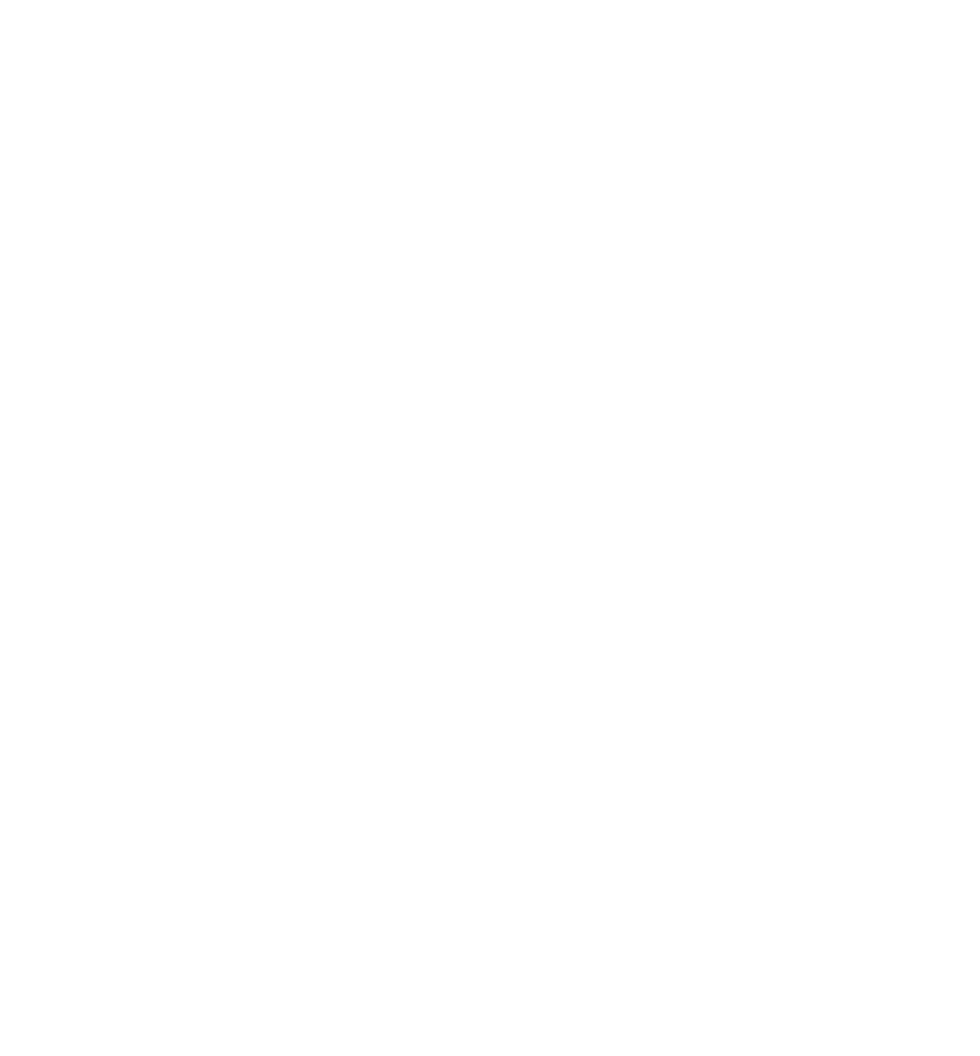
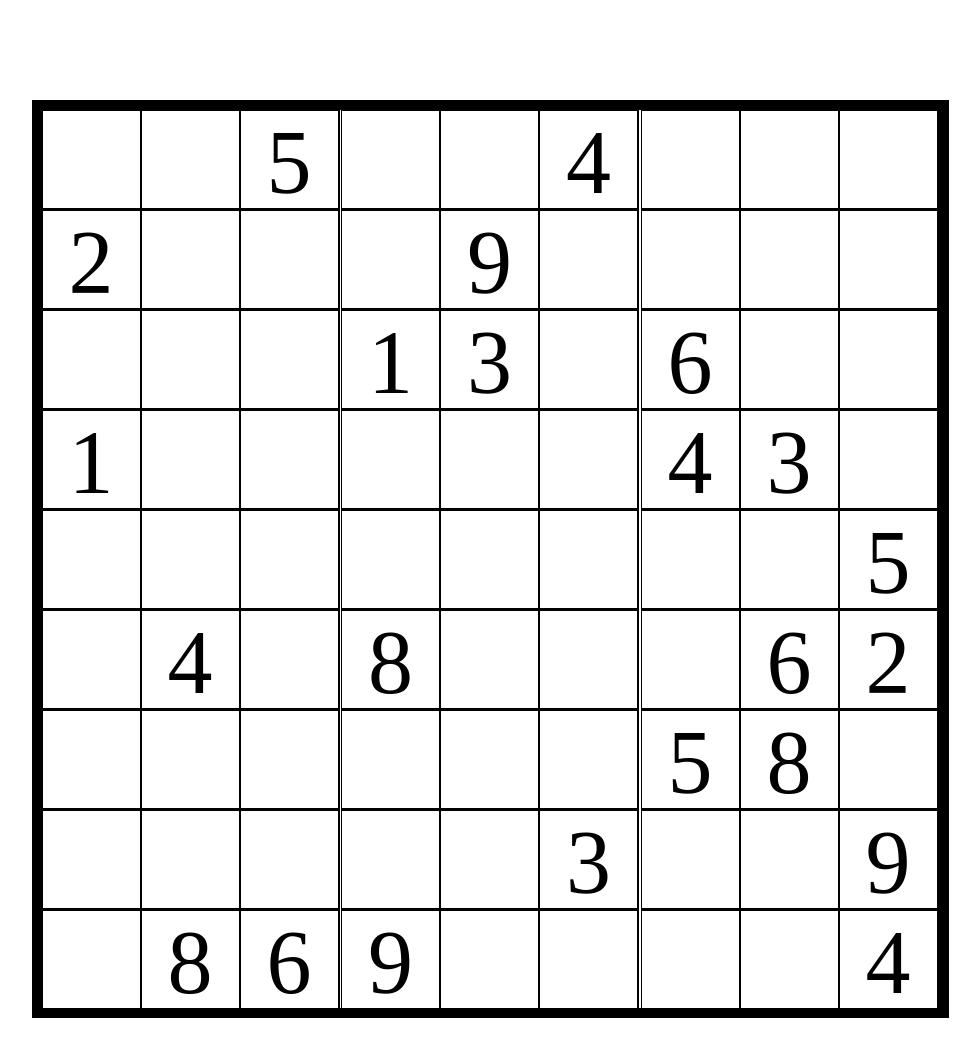
Before and after one commit to DilshodbekAqiyev/Lesson-13, a plain HTML site: page Homework/sudoku/index.html in a window 1280 px wide. Shown: the whole page, without its empty margins (150-1130 px from the left). Before the commit the page ends 800 px from the top, so only its background shows below. Drawn offline with Linux system fonts and the light colour scheme.

Commit message:
Added Sudoku code

```diff
--- a/Homework/sudoku/index.html
+++ b/Homework/sudoku/index.html
@@ -5,11 +5,110 @@
     <meta http-equiv="X-UA-Compatible" content="IE=edge">
     <meta name="viewport" content="width=device-width, initial-scale=1.0">
     <title>Sudoku</title>
+    <link rel="stylesheet" href="main.css">
 </head>
 <body>
 
     <div class="container">
-
+        <div class="bigBox">
+            <div class="box"></div>
+            <div class="box"></div>
+            <div class="box">5</div>
+            <div class="box">2</div>
+            <div class="box"></div>
+            <div class="box"></div>
+            <div class="box"></div>
+            <div class="box"></div>
+            <div class="box"></div>
+        </div>
+        <div class="bigBox">
+            <div class="box"></div>
+            <div class="box"></div>
+            <div class="box">4</div>
+            <div class="box"></div>
+            <div class="box">9</div>
+            <div class="box"></div>
+            <div class="box">1</div>
+            <div class="box">3</div>
+            <div class="box"></div>
+        </div>
+        <div class="bigBox">
+            <div class="box"></div>
+            <div class="box"></div>
+            <div class="box"></div>
+            <div class="box"></div>
+            <div class="box"></div>
+            <div class="box"></div>
+            <div class="box">6</div>
+            <div class="box"></div>
+            <div class="box"></div>
+        </div>
+        <div class="bigBox">
+            <div class="box">1</div>
+            <div class="box"></div>
+            <div class="box"></div>
+            <div class="box"></div>
+            <div class="box"></div>
+            <div class="box"></div>
+            <div class="box"></div>
+            <div class="box">4</div>
+            <div class="box"></div>
+        </div>
+        <div class="bigBox">
+            <div class="box"></div>
+            <div class="box"></div>
+            <div class="box"></div>
+            <div class="box"></div>
+            <div class="box"></div>
+            <div class="box"></div>
+            <div class="box">8</div>
+            <div class="box"></div>
+            <div class="box"></div>
+        </div>
+        <div class="bigBox">
+            <div class="box">4</div>
+            <div class="box">3</div>
+            <div class="box"></div>
+            <div class="box"></div>
+            <div class="box"></div>
+            <div class="box">5</div>
+            <div class="box"></div>
+            <div class="box">6</div>
+            <div class="box">2</div>
+        </div>
+        <div class="bigBox">
+            <div class="box"></div>
+            <div class="box"></div>
+            <div class="box"></div>
+            <div class="box"></div>
+            <div class="box"></div>
+            <div class="box"></div>
+            <div class="box"></div>
+            <div class="box">8</div>
+            <div class="box">6</div>
+        </div>
+        <div class="bigBox">
+            <div class="box"></div>
+            <div class="box"></div>
+            <div class="box"></div>
+            <div class="box"></div>
+            <div class="box"></div>
+            <div class="box">3</div>
+            <div class="box">9</div>
+            <div class="box"></div>
+            <div class="box"></div>
+        </div>
+        <div class="bigBox">
+            <div class="box">5</div>
+            <div class="box">8</div>
+            <div class="box"></div>
+            <div class="box"></div>
+            <div class="box"></div>
+            <div class="box">9</div>
+            <div class="box"></div>
+            <div class="box"></div>
+            <div class="box">4</div>
+        </div>
     </div>
 
 </body>
--- a/Homework/sudoku/main.css
+++ b/Homework/sudoku/main.css
@@ -4,3 +4,36 @@
     margin: 0;
     box-sizing: border-box;
 }
+
+.container {
+    width: 917px;
+    height: 918px;
+    margin: 100px auto;
+    text-align: center;
+    font-size: 90px;
+    display: flex;
+    flex-wrap: wrap;
+    justify-content: space-between;
+    border: 10.6px solid black;
+}
+
+.bigBox {
+    width: 298px;
+    height: 300px;
+    display: flex;
+    flex-wrap: wrap;
+    /* border: 5px solid blue */
+    background: #000;
+}
+
+.box {
+    width: 99px;
+    height: 99px;
+    align-items: center;
+    border: 0.5px solid black;
+    align-items: center;
+    background-color: white;
+}
+.box:hover {
+    background-color: aquamarine;
+}
```
